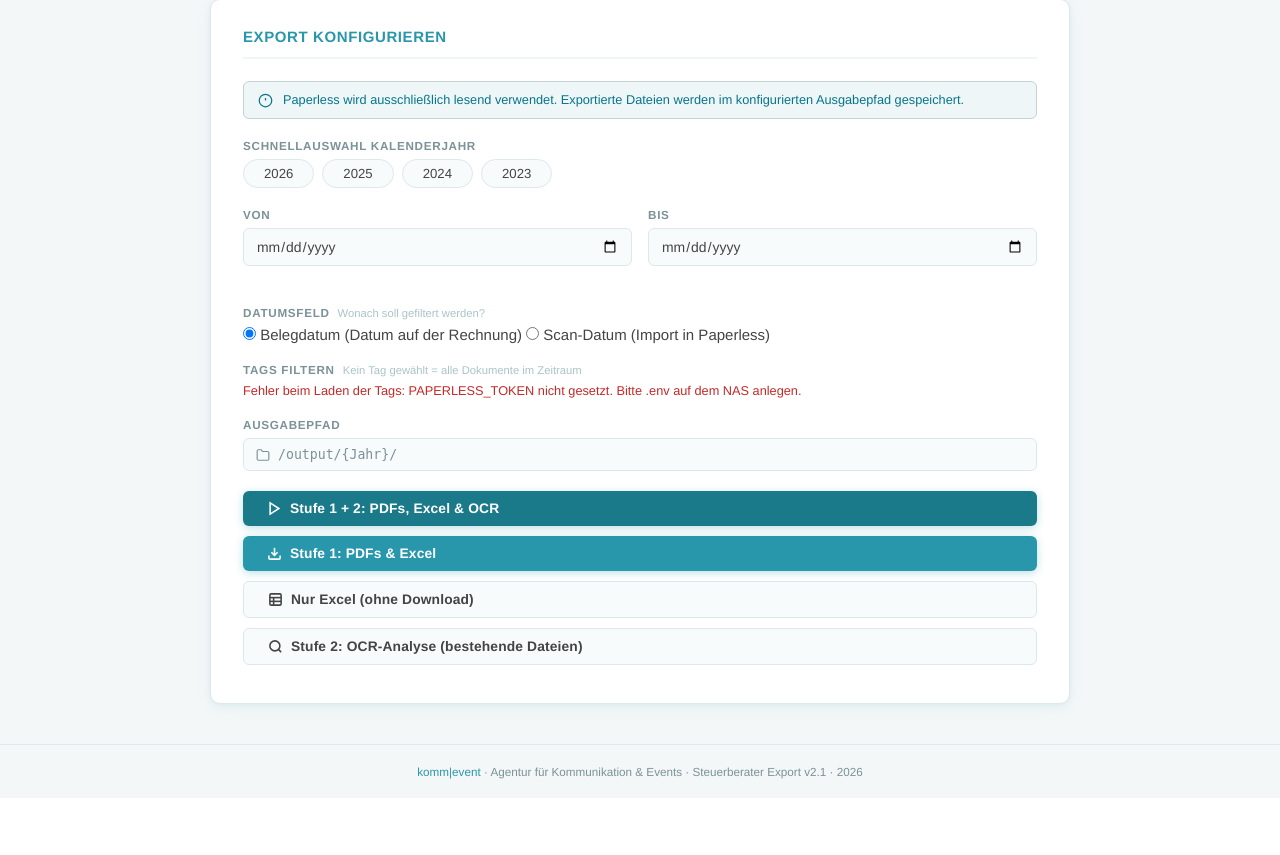
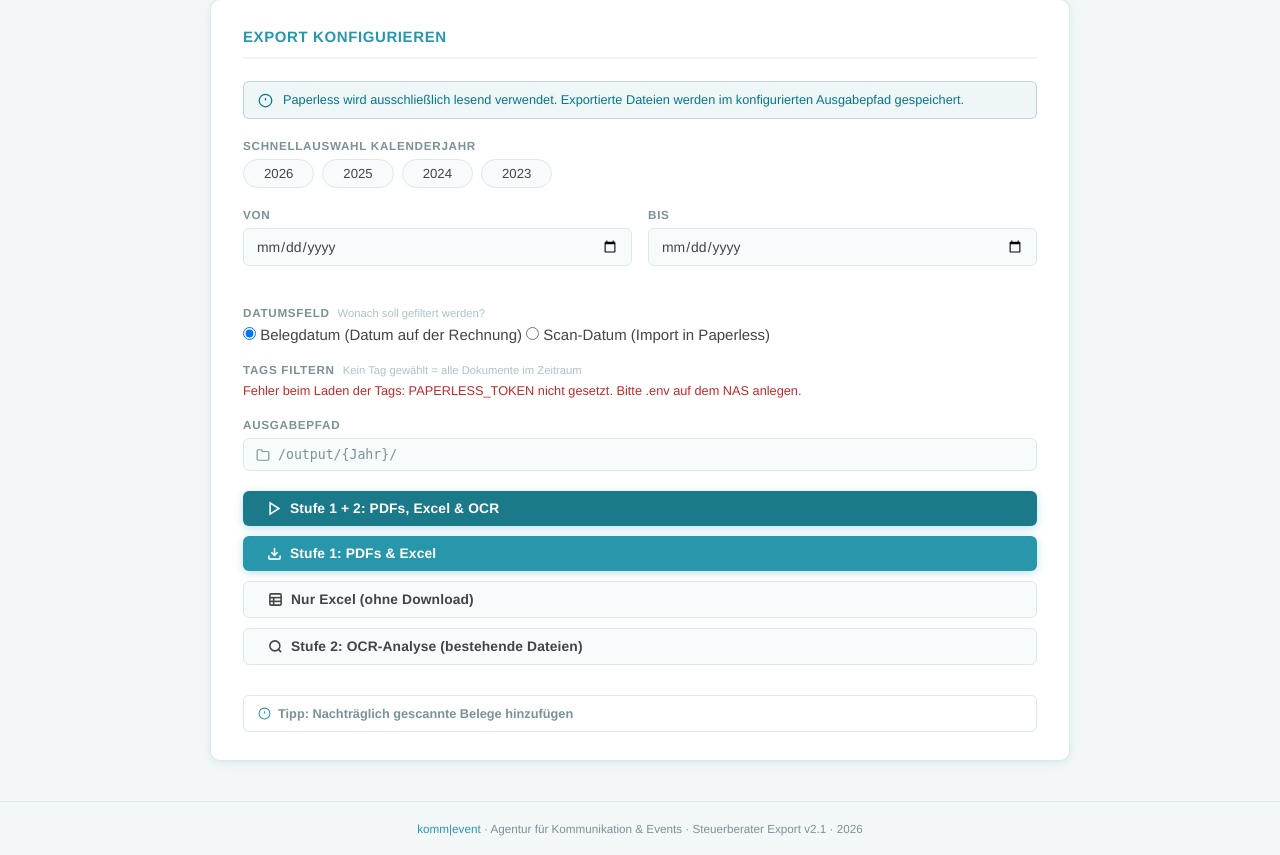
Before and after one commit to Sturmi77/paperless-tax-exporter, a Flask app: page / in a window 1280 px wide. Shown: the part 95-950 px from the top of the page. Before the commit the page ends 874 px from the top, so only its background shows below. Run offline with Flask 3, Linux system fonts and the light colour scheme.

Commit message:
docs: Tipp-Box 'Nachtrag' im GUI (Issue #5 geschlossen)
Aufklappbarer Hinweis unterhalb der Aktions-Buttons erklärt den
Workflow für nachträglich gescannte Belege:
1. Gleichen Datumsbereich wählen
2. Stufe 1 starten
3. 'Nur neue hinzufügen' im Dialog wählen

GitHub Issue #1 (= v2.1 Issue #5) als closed markiert.

```diff
--- a/static/css/style.css
+++ b/static/css/style.css
@@ -538,3 +538,51 @@ body {
 .log-line-warn {
   color: #b7791f;
 }
+
+/* ─── Tipp-Box (details/summary) ──────────────────────────────────── */
+.tip-box {
+  margin-top: 20px;
+  border: 1px solid var(--border);
+  border-radius: var(--radius-sm);
+  background: var(--surface);
+  overflow: hidden;
+}
+.tip-summary {
+  display: flex;
+  align-items: center;
+  gap: 7px;
+  padding: 10px 14px;
+  cursor: pointer;
+  font-size: .85rem;
+  font-weight: 600;
+  color: var(--text-muted);
+  list-style: none;
+  user-select: none;
+}
+.tip-summary::-webkit-details-marker { display: none; }
+.tip-summary svg { flex-shrink: 0; color: var(--primary); }
+.tip-box[open] .tip-summary {
+  color: var(--primary-hov);
+  border-bottom: 1px solid var(--border);
+}
+.tip-content {
+  padding: 12px 16px 14px;
+  font-size: .85rem;
+  color: var(--text);
+  line-height: 1.6;
+}
+.tip-content p { margin: 0 0 8px; }
+.tip-content ol {
+  margin: 0 0 8px;
+  padding-left: 20px;
+}
+.tip-content li { margin-bottom: 3px; }
+.tip-result {
+  margin-top: 10px !important;
+  padding: 8px 11px;
+  background: var(--primary-pale);
+  border: 1px solid var(--primary-light);
+  border-radius: 4px;
+  color: var(--primary-hov);
+  font-size: .82rem !important;
+}
--- a/templates/index.html
+++ b/templates/index.html
@@ -134,6 +134,28 @@
 
           <span class="selected-info" id="selected-info"></span>
         </div>
+
+        <!-- Tipp: Nachtrag / Nur neue hinzufügen -->
+        <details class="tip-box" id="tip-nachtrag">
+          <summary class="tip-summary">
+            <svg width="13" height="13" viewBox="0 0 24 24" fill="none" stroke="currentColor" stroke-width="2">
+              <circle cx="12" cy="12" r="10"/>
+              <line x1="12" y1="8" x2="12" y2="12"/>
+              <line x1="12" y1="16" x2="12.01" y2="16"/>
+            </svg>
+            Tipp: Nachträglich gescannte Belege hinzufügen
+          </summary>
+          <div class="tip-content">
+            <p>Jahresexport bereits abgeschlossen und eine vergessene Rechnung nachgescannt? Kein Neuexport nötig:</p>
+            <ol>
+              <li>Gleichen Datumsbereich wie beim Erstexport wählen</li>
+              <li><strong>Stufe 1</strong> oder <strong>Stufe 1 + 2</strong> starten</li>
+              <li>Im Dialog <strong>„Nur neue hinzufügen"</strong> wählen</li>
+            </ol>
+            <p class="tip-result">Bereits vorhandene Belege werden übersprungen – nur neue Dokumente werden heruntergeladen und ans Excel angehängt.</p>
+          </div>
+        </details>
+
       </section>
 
       <!-- Job-Fortschritt -->
```
